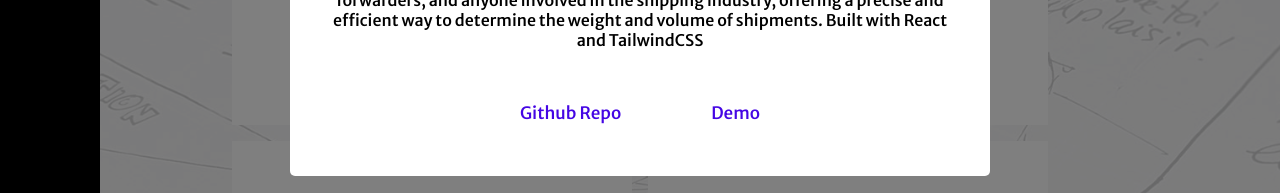
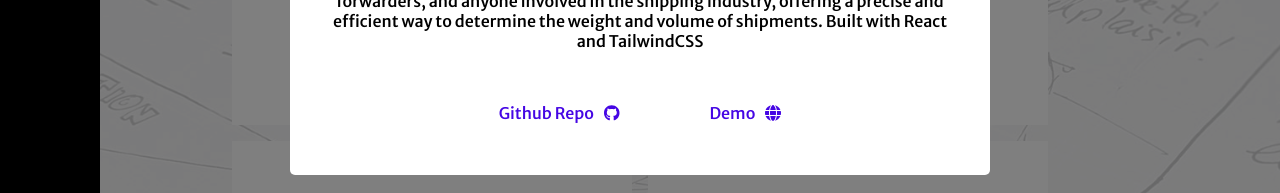
Before and after one commit to martinMr79/portfolio2, a React (Create React App) app: page /projects in a window 1280 px wide. Both pictures are taken after a click on the element 432 px from the left and 446 px from the top of the page. Shown: the part 583-776 px from the top of the page. Built offline with nearby package versions, Linux system fonts and the light colour scheme.

Commit message:
modal icon fix

```diff
--- a/package.json
+++ b/package.json
@@ -5,6 +5,10 @@
   "dependencies": {
     "@emotion/react": "^11.11.3",
     "@emotion/styled": "^11.11.0",
+    "@fortawesome/fontawesome-svg-core": "^6.5.1",
+    "@fortawesome/free-brands-svg-icons": "^6.5.1",
+    "@fortawesome/free-solid-svg-icons": "^6.5.1",
+    "@fortawesome/react-fontawesome": "^0.2.0",
     "@hookform/resolvers": "^3.1.0",
     "@mui/icons-material": "^5.11.16",
     "@mui/material": "^5.15.5",
--- a/src/components/modal.jsx
+++ b/src/components/modal.jsx
@@ -1,6 +1,10 @@
-// Modal.jsx
 import React from 'react';
 import styled from 'styled-components';
+import { FontAwesomeIcon } from '@fortawesome/react-fontawesome';
+import { faGithub } from '@fortawesome/free-brands-svg-icons'; // Corrected import
+import { faGlobe } from '@fortawesome/free-solid-svg-icons'; // Assuming you're using a globe icon from the solid icons
+
+
 
 export const ModalTitle = styled.h2`
   text-align: center;
@@ -28,8 +32,9 @@ export const ModalGithubLinksContainer = styled.div`
 `;
 
 export const ModalGithubLinks = styled.a`
-  font-size: 17px;
+  display: flex;
   align-items: center;
+  justify-content: space-between;
   padding: 12px 35px;
   margin: 10px;
   text-decoration: none;
@@ -42,6 +47,8 @@ export const ModalGithubLinks = styled.a`
     color: white;
     background-color: black;
   }
+
+
 `;
 
 const ModalBackdrop = styled.div`
@@ -93,16 +100,32 @@ const Modal = ({ project, children, show, onClose }) => {
         <ModalImg src={project?.imageUrl} alt={project?.title} />
         <ModalText>{project?.fullDescription}</ModalText>
         <ModalGithubLinksContainer>
-          {project?.links.map((link, index) => (
-            <ModalGithubLinks
-              key={index}
-              href={link.url}
-              target="_blank"
-              rel="noopener noreferrer">
-              {link.label}
-            </ModalGithubLinks>
-          ))}
-        </ModalGithubLinksContainer>
+  {project?.links.map((link, index) => {
+    let iconComponent;
+
+    // Determine the icon based on the link.icon value
+    switch (link.icon) {
+      case 'fab fa-github':
+        iconComponent = <FontAwesomeIcon icon={faGithub} />;
+        break;
+      case 'fa-solid fa-globe':
+        iconComponent = <FontAwesomeIcon icon={faGlobe} />;
+        break;
+      // Add more cases as necessary
+      default:
+        iconComponent = null; // No icon for unrecognized cases
+    }
+
+    return (
+      <ModalGithubLinks key={index} href={link.url} target="_blank" rel="noopener noreferrer">
+        {link.label}
+        {iconComponent && <span style={{ marginLeft: "10px" }}>{iconComponent}</span>}
+      </ModalGithubLinks>
+    );
+  })}
+</ModalGithubLinksContainer>
+
+
       </ModalContent>
     </ModalBackdrop>
   );
```
Also changed, not shown: 1 other file (tests, documents, lock files or other folders).
